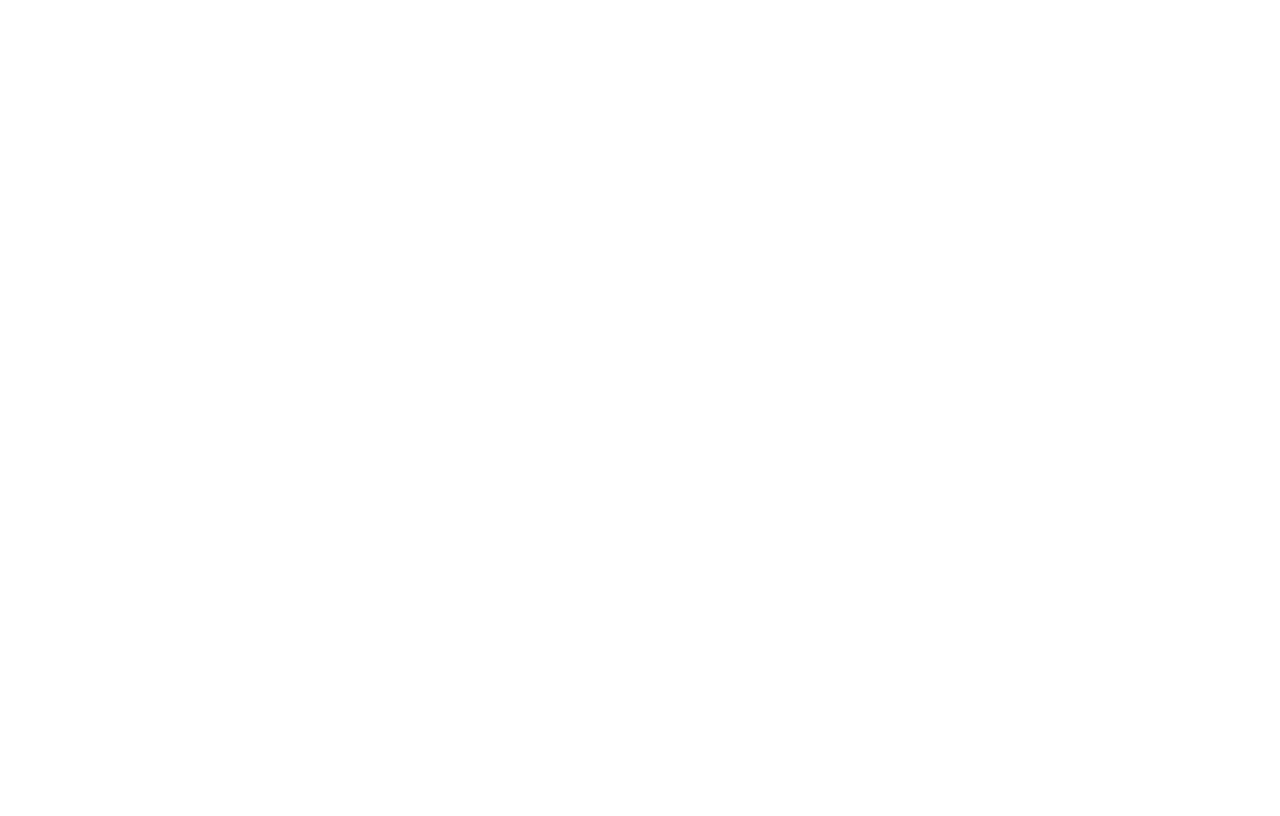
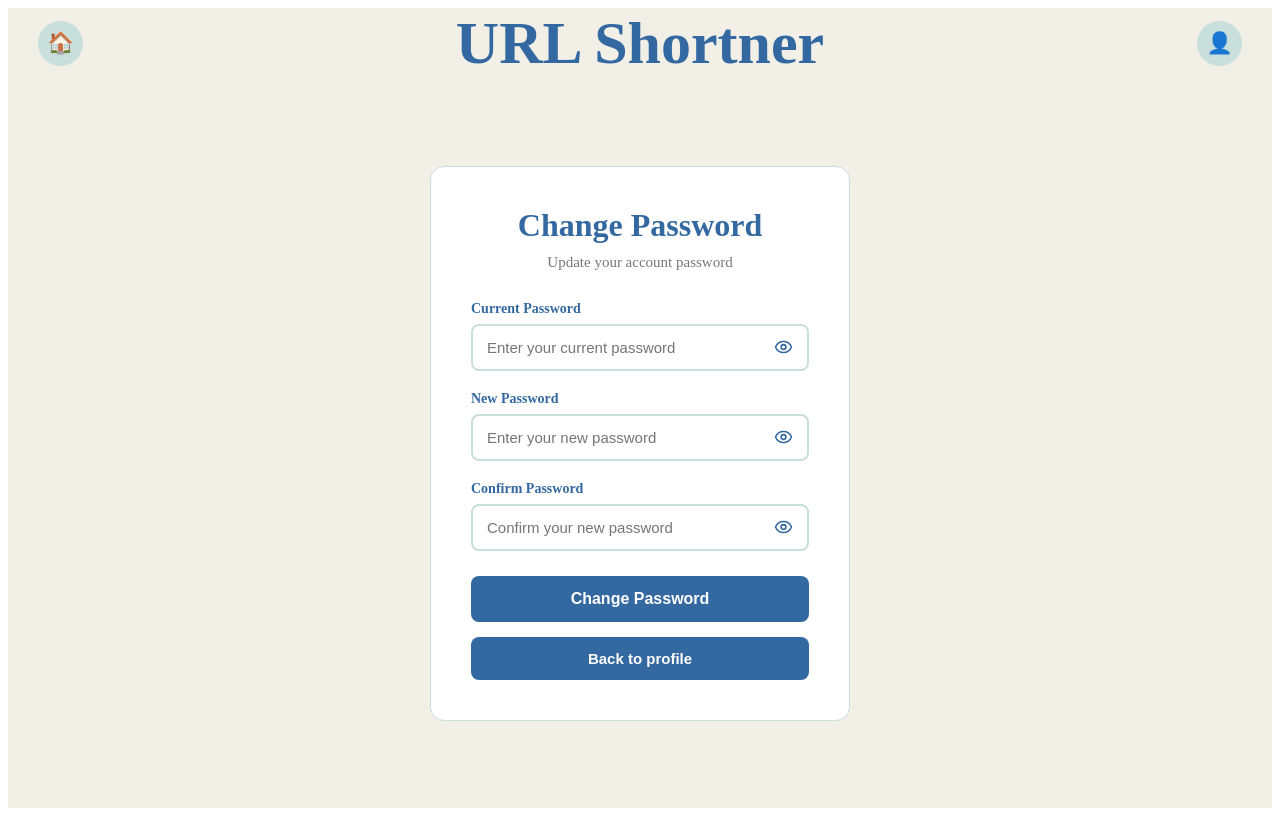
Before and after one commit to TanayUmre/URLShortner, a React (Vite) app in the folder frontend/: page /change-password in a window 1280 px wide. Before the commit this address had no page. Built offline with nearby package versions, Linux system fonts and the light colour scheme.

Commit message:
added show/hide password while entering password

```diff
--- a/frontend/package.json
+++ b/frontend/package.json
@@ -11,6 +11,7 @@
   },
   "dependencies": {
     "axios": "^1.20.0",
+    "lucide-react": "^1.50.0",
     "react": "^19.2.8",
     "react-dom": "^19.2.8",
     "react-router-dom": "^7.18.4"
--- a/frontend/src/App.jsx
+++ b/frontend/src/App.jsx
@@ -3,6 +3,7 @@
 import SignUp from './pages/SignUp';
 import Profile from './pages/Profile';
 import Dashboard from './pages/Dashboard';
+import ChangePassword from './pages/ChangePassword';
 import {BrowserRouter,Routes,Route} from 'react-router-dom';
 import { ToastProvider } from './components/ToastContext';
 
@@ -16,6 +17,7 @@
                     <Route path="/signup" element={<SignUp/>}/>
                     <Route path="/profile" element={<Profile/>}/>
                     <Route path="/dashboard" element={<Dashboard/>}/>
+                    <Route path="/change-password" element={<ChangePassword/>}/>
                 </Routes>
             </ToastProvider>
         </BrowserRouter>
--- /dev/null
+++ b/frontend/src/components/PasswordInput.jsx
@@ -0,0 +1,19 @@
+import {useState} from "react";
+import {Eye, EyeOff} from "lucide-react";
+
+function PasswordInput({id,label,placeholder,value,onChange}){
+    const [showPassword,setShowPassword]=useState(false);
+    return (
+        <div className="form-group">
+            <label htmlFor={id}>
+                {label}
+            </label>
+            <div className="password-input-wrapper">
+                <input id={id} type={showPassword?"text":"password"} placeholder={placeholder} value={value} onChange={onChange} required/>
+                <button type="button" className="password-toggle" onClick={()=>setShowPassword(!showPassword)} aria-label={showPassword?"Hide Password":"Show Password"}>{showPassword?(<EyeOff size={19}/>):(<Eye size={19}/>)}</button>
+            </div>
+        </div>
+    );
+}
+
+export default PasswordInput;
--- /dev/null
+++ b/frontend/src/pages/ChangePassword.jsx
@@ -0,0 +1,80 @@
+import {useState} from "react";
+import {useNavigate} from "react-router-dom";
+import Navbar from "../components/Navbar";
+import PasswordInput from "../components/PasswordInput";
+import { useToast } from "../components/ToastContext";
+import "../all.css"
+
+function ChangePassword(){
+    const [currentPassword,setCurrentPassword]=useState("");
+    const [newPassword,setNewPassword]=useState("");
+    const [confirmPassword,setConfirmPassword]=useState("");
+    const {showToast}=useToast();
+    const navigate=useNavigate();
+
+    const handleSubmit=async (e)=>{
+        e.preventDefault();
+        if(newPassword===currentPassword){
+            showToast("New password must be different from your current password","error");
+            return;
+        }
+        if(newPassword!==confirmPassword){
+            showToast("New passwords do not match","error");
+            return;
+        };
+        const token=localStorage.getItem("access_token");
+        if(!token){
+            showToast("Please log in to change your password","error");
+            navigate("/signin");
+            return;
+        }
+        try{
+            const resp=await fetch("http://localhost:8000/change-password",{
+                method:"POST",
+                headers:{
+                    "Content-Type":"application/json",
+                    "Authorization":`Bearer ${token}`
+                },
+                body:JSON.stringify({
+                    current_password:currentPassword,
+                    new_password:newPassword
+                }),
+            });
+            const data=await resp.json();
+            if(!resp.ok){
+                showToast(data.detail||"Fail to change password","error");
+                return;
+            }
+            showToast("Password changed successfully","success");
+            navigate("/profile");
+        }
+        catch(error){
+            showToast("Unable to connect to server","error");
+        }
+    };
+
+    return (
+        <div className="shorten-main">
+            <Navbar/>
+            <main className="auth-section">
+                <div className="auth-card">
+                    <h2 className="auth-title">
+                        Change Password
+                    </h2>
+                    <p className="auth-subtitle">
+                        Update your account password
+                    </p>
+                    <form onSubmit={handleSubmit} className="auth-form">
+                        <PasswordInput id="current-password" label="Current Password" placeholder="Enter your current password" value={currentPassword} onChange={(e)=>setCurrentPassword(e.target.value)}/>
+                        <PasswordInput id="new-password" label="New Password" placeholder="Enter your new password" value={newPassword} onChange={(e)=>setNewPassword(e.target.value)}/>
+                        <PasswordInput id="confirm-password" label="Confirm Password" placeholder="Confirm your new password" value={confirmPassword} onChange={(e)=>setConfirmPassword(e.target.value)}/>
+                        <button type="submit" className="auth-button">Change Password</button>
+                    </form>
+                    <button className="profile-button" onClick={()=>navigate("/profile")}>Back to profile</button>
+                </div>
+            </main>
+        </div>
+    );
+}
+
+export default ChangePassword;
--- a/frontend/src/pages/Profile.jsx
+++ b/frontend/src/pages/Profile.jsx
@@ -74,7 +74,7 @@
                     <button className="profile-button" onClick={()=>navigate("/dashboard")}>
                         Dashboard
                     </button>
-                    <button className="profile-button">
+                    <button className="profile-button" onClick={()=>navigate("/change-password")}>
                         Change Password
                     </button>
                     <button className="logout-button" onClick={handleLogout}>
--- a/frontend/src/pages/SignIn.jsx
+++ b/frontend/src/pages/SignIn.jsx
@@ -1,6 +1,7 @@
 import {useState} from 'react';
 import {Link,useNavigate} from 'react-router-dom';
 import Navbar from '../components/Navbar';
+import PasswordInput from '../components/PasswordInput';
 import { useToast } from '../components/ToastContext';
 import '../all.css';
 
@@ -50,10 +51,7 @@
                             <label htmlFor="email">Email</label>
                             <input id="email" type="email" placeholder="Enter your email" value={email} onChange={(e)=>setEmail(e.target.value)} required/>
                         </div>
-                        <div className="form-group">
-                            <label htmlFor="password">Password</label>
-                            <input id="password" type="password" placeholder="Enter your password" value={password} onChange={(e)=>setPassword(e.target.value)} required/>
-                        </div>
+                        <PasswordInput id="password" label="Password" placeholder="Enter your password" value={password} onChange={(e)=>setPassword(e.target.value)}/>
                         <button type="submit" className="auth-button">Sign In</button>
                     </form>
                     <p className="auth-footer">{' '}<Link>Forgot Password?</Link></p>
--- a/frontend/src/pages/SignUp.jsx
+++ b/frontend/src/pages/SignUp.jsx
@@ -1,6 +1,7 @@
 import {useState} from "react";
 import {Link,useNavigate} from "react-router-dom";
 import Navbar from "../components/Navbar";
+import PasswordInput from "../components/PasswordInput";
 import { useToast } from "../components/ToastContext";
 import "../all.css";
 
@@ -49,7 +50,8 @@
             });
             const loginData=await loginResp.json();
             if(!loginResp.ok){
-                throw new Error(loginData.detail || "Login failed after signup");
+                showToast(loginData.detail||"Login failed after signup","error");
+                return;
             }
             localStorage.setItem("access_token",loginData.access_token);
             showToast("Account created successfully","success");
@@ -80,14 +82,8 @@
                             <label htmlFor="email">Email</label>
                             <input id="email" type="email" placeholder="Enter your email" value={useremail} onChange={(e)=>setUseremail(e.target.value)} required></input>
                         </div>
-                        <div className="form-group">
-                            <label htmlFor="password">Password</label>
-                            <input id="password" type="password" placeholder="Enter your password" value={userpassword} onChange={(e)=>setUserpassword(e.target.value)} required></input>
-                        </div>
-                        <div className="form-group">
-                            <label htmlFor="confirm-password">Confirm Password</label>
-                            <input id="confirm-password" type="password" placeholder="Confirm your password" value={confirmPassword} onChange={(e)=>{setConfirmPassword(e.target.value);setPasswordError("");}} required></input>
-                        </div>
+                        <PasswordInput id="password" label="Password" placeholder="Enter your password" value={userpassword} onChange={(e)=>setUserpassword(e.target.value)} required/>
+                        <PasswordInput id="confirm-password" label="Confirm Password" placeholder="Confirm your password" value={confirmPassword} onChange={(e)=>setConfirmPassword(e.target.value)} required/>
                         <button type="submit" className="auth-button">Create Account</button>
                     </form>
                     <p className="auth-footer">Already have an account?{''}<Link to="/signin">Sign In</Link></p>
```
Also changed, not shown: frontend/src/all.css, 1 other file (tests, documents, lock files or other folders).
